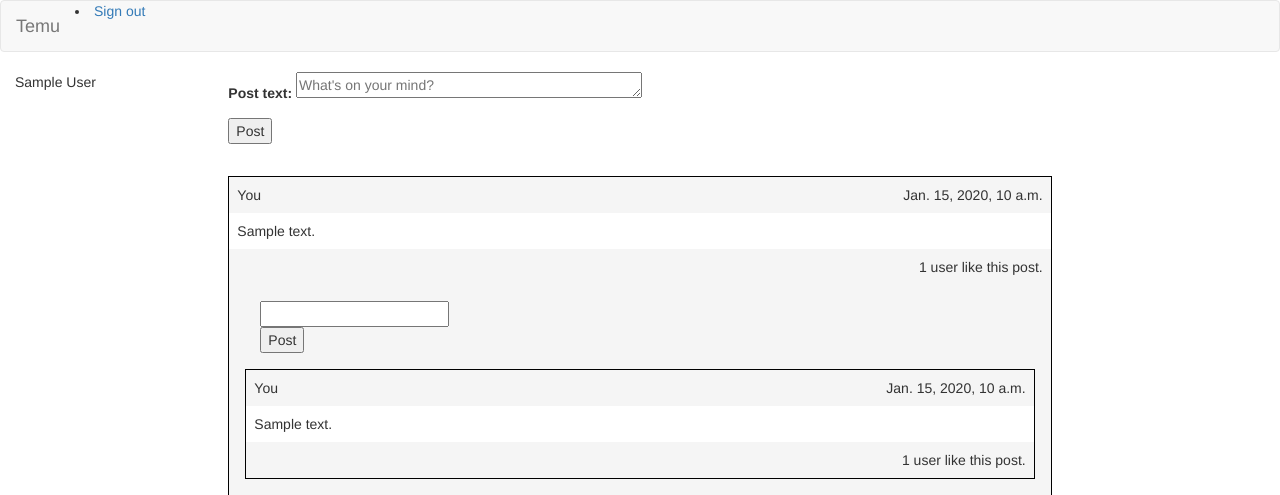
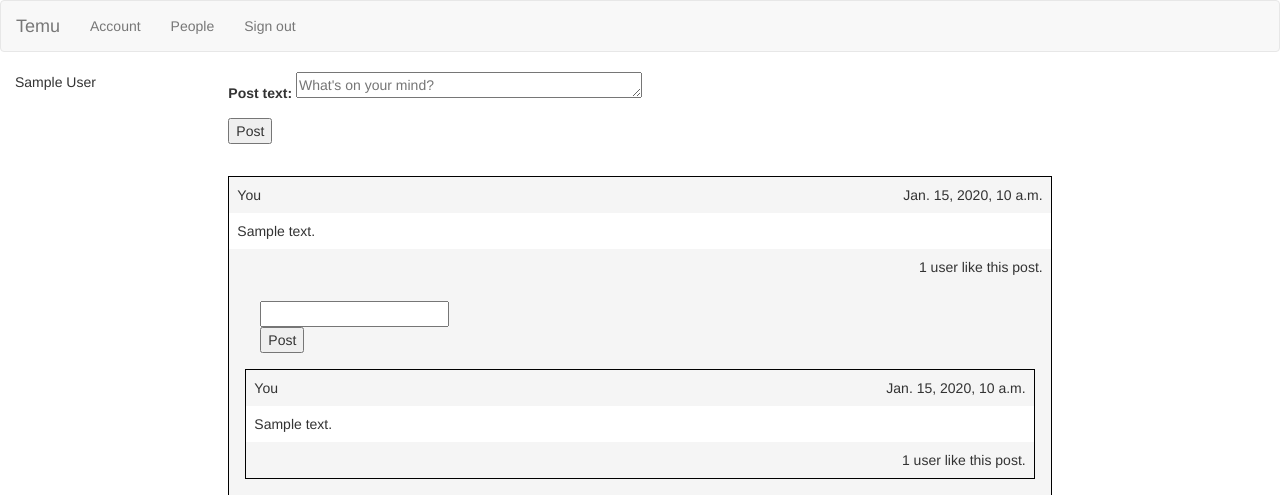
Before and after one commit to eyohansa/temu, a Django app: a page that uses templates/user.html in a window 1280 px wide; the page is wider, and only the part inside the window is pictured. Shown: the top 495 px of that part. Run offline with Django 3.2, Linux system fonts and the light colour scheme; a user stored in the database is signed in; tables that the repository leaves empty hold one stand-in row (values such as "Sample post"); some libraries are stand-ins or nearby versions.

Commit message:
Implement Bootstrap collapse-able navigation bar.

```diff
--- a/templates/user.html
+++ b/templates/user.html
@@ -11,13 +11,25 @@
 {% block body %}
 
     <nav class="navbar navbar-default">
-        <div id="navbar" class="container-fluid">
+        <div class="container-fluid">
             <div class="navbar-header">
+                <button type="button" class="navbar-toggle collapsed" data-toggle="collapse" data-target="#main-navbar-collapse" aria-expanded="false">
+                    <span class="sr-only">Toggle navigation</span>
+                    <span class="icon-bar"></span>
+                    <span class="icon-bar"></span>
+                    <span class="icon-bar"></span>
+                </button>
                 <a class="navbar-brand" href="/">Temu</a>
             </div>
-            {% block navbar %}
-            <li><a href="/signout/">Sign out</a></li>
-            {% endblock %}
+            <div id="main-navbar-collapse" class="collapse navbar-collapse">
+                <ul class="nav navbar-nav">
+                    {% block navbar %}
+                        <li><a href="#">Account</a></li>
+                        <li><a href="#">People</a></li>
+                        <li><a href="/signout/">Sign out <span class="sr-only">(current)</span></a></li>
+                    {% endblock %}
+                </ul>
+            </div>
         </div>
     </nav>
 
```
